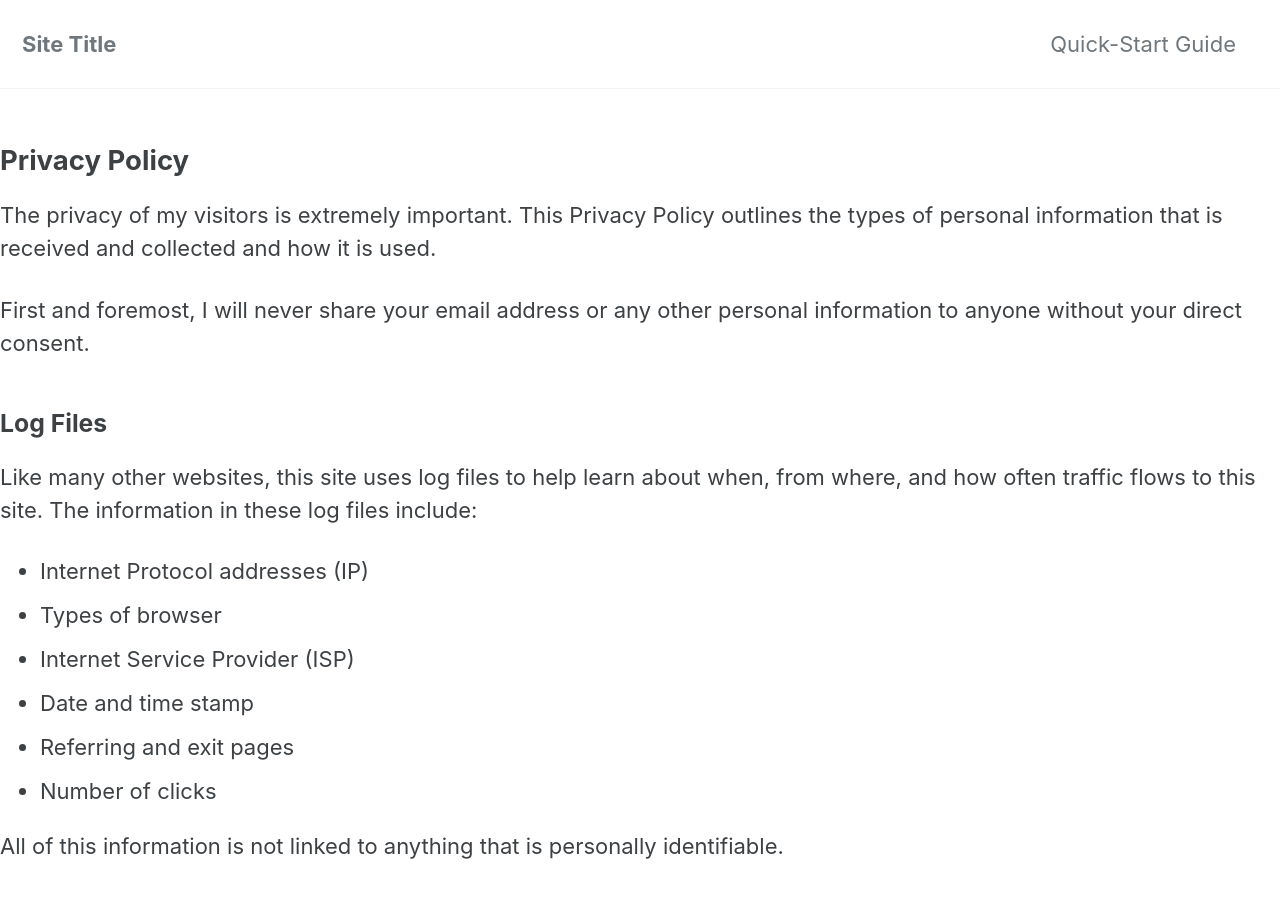
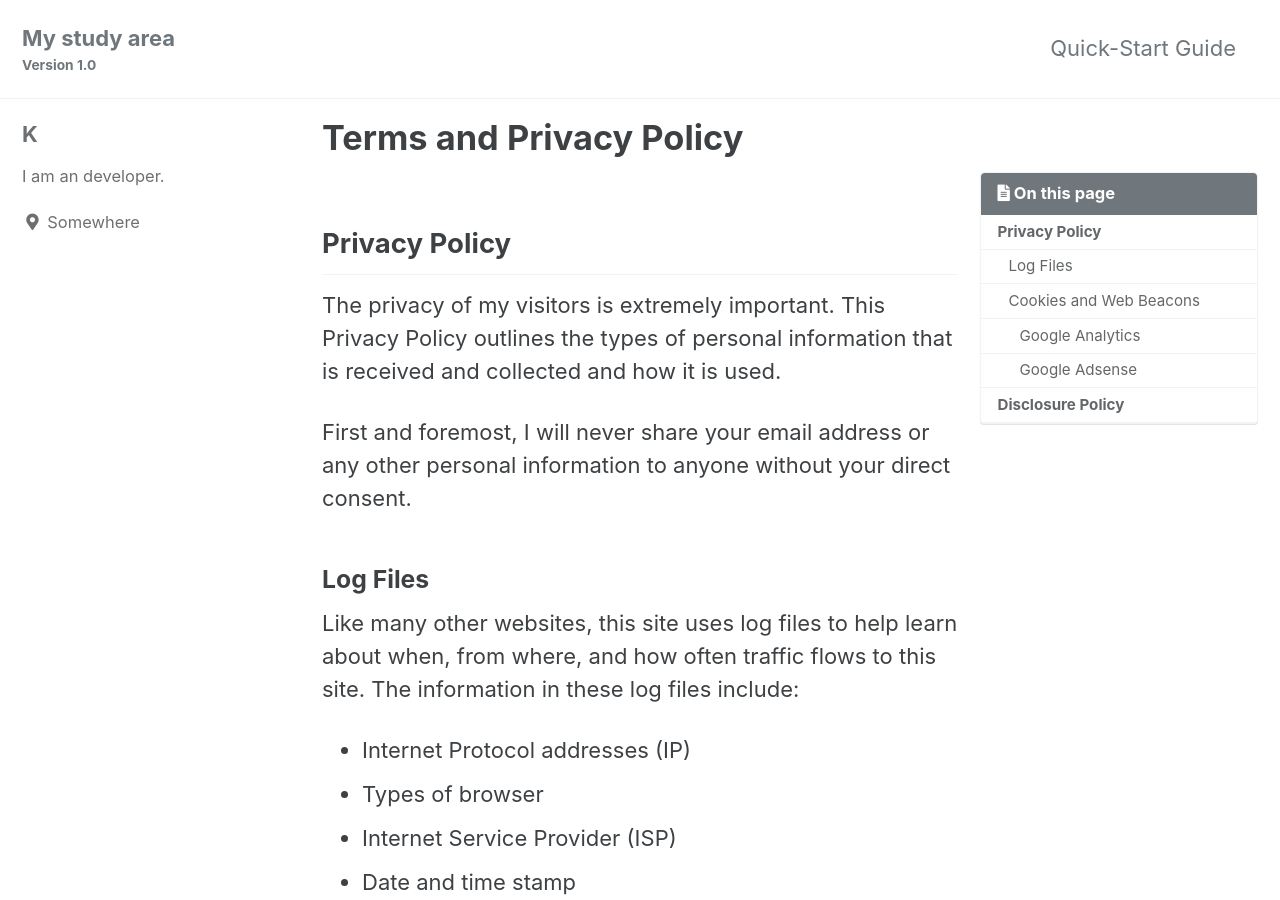
Before and after one commit to avalonavelly/avalonavelly.github.com, a Jekyll site: the page built from _pages/terms.md, in a window 1280 px wide and 900 px high. Built offline with Jekyll 4.4.1, drawn with Linux system fonts in a browser that asks for light colours; cached includes are drawn as plain includes; our own code applies the rules of GitHub Pages for plain Markdown files; some of the changed text lies outside the part shown.

Commit message:
modify _config.yml

```diff
--- a/_config.yml
+++ b/_config.yml
@@ -16,12 +16,12 @@ minimal_mistakes_skin    : "default" # "air", "aqua", "contrast", "dark", "dirt"
 
 # Site Settings
 locale                   : "en-US"
-title                    : "Site Title"
+title                    : "My study area"
 title_separator          : "-"
-subtitle                 : # site tagline that appears below site title in masthead
-name                     : "Your Name"
-description              : "An amazing website."
-url                      : # the base hostname & protocol for your site e.g. "https://mmistakes.github.io"
+subtitle                 : "Version 1.0"
+name                     : "K"
+description              : "development study"
+url                      : "https://avalonavelly.github.io"
 baseurl                  : # the subpath of your site, e.g. "/blog"
 repository               : # GitHub username/repo-name e.g. "mmistakes/minimal-mistakes"
 teaser                   : # path of fallback teaser image, e.g. "/assets/images/500x300.png"
@@ -94,9 +94,9 @@ analytics:
 
 # Site Author
 author:
-  name             : "Your Name"
+  name             : "K"
   avatar           : # path of avatar image, e.g. "/assets/images/bio-photo.jpg"
-  bio              : "I am an **amazing** person."
+  bio              : "I am an developer."
   location         : "Somewhere"
   email            :
   links:
@@ -280,3 +280,11 @@ defaults:
       comments: # true
       share: true
       related: true
+
+  # _pages
+  - scope:
+      path: "_pages"
+      type: pages
+    values:
+      layout: single
+      author_profile: true
```
